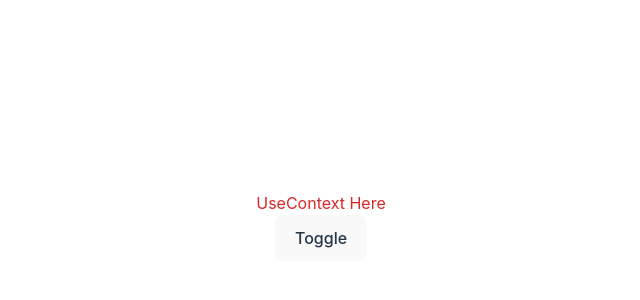
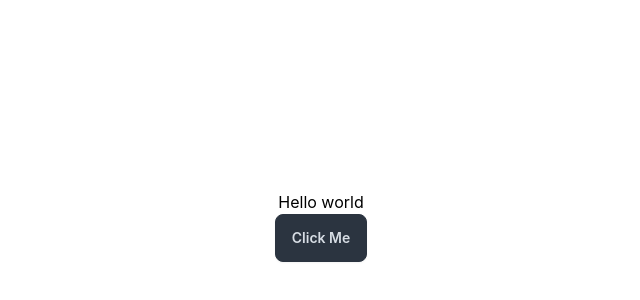
Before and after one commit to shafik720/Revising-React-for-Making-Fundamental-Knowledge-Strong, a React (Vite) app in the folder Programming Hero Level 2/Works/Module-2/: page / in a window 1280 px wide. Shown: the part 174-474 px from the top of the page, without its empty margins (319-959 px from the left). Built offline with nearby package versions, Linux system fonts and the light colour scheme.

Commit message:
practicing usecontext

```diff
--- /dev/null
+++ b/Programming Hero Level 2/Works/Module-2/src/ApplyContext3.tsx
@@ -0,0 +1,15 @@
+import { useContext } from "react";
+import { themeProvider } from "./useContextExample3";
+
+
+const ApplyContext3 = () => {
+    const {dark, setDark} = useContext(themeProvider)
+    return (
+        <div>
+            <h2 className={`${dark ? 'bg-black text-white' : 'bg-white text-black'}`}>Hello world</h2>
+            <button onClick={()=>setDark(!dark)} className="btn btn-neutral">Click Me</button>
+        </div>
+    )
+}
+
+export default ApplyContext3 ;
--- a/Programming Hero Level 2/Works/Module-2/src/main.tsx
+++ b/Programming Hero Level 2/Works/Module-2/src/main.tsx
@@ -11,10 +11,12 @@ import UseReducerWithPayload2 from "./useReducerWithPayload2.tsx";
 import UseReducerWithPayload3 from "./useReducerWithPayload3.tsx";
 import UseContextExample2 from "./useContextExample2.tsx";
 import ApplyContext2 from "./ApplyContext2.tsx";
+import UseContext3 from "./useContextExample3.tsx";
+import ApplyContext3 from "./ApplyContext3.tsx";
 
 
 ReactDOM.createRoot(document.getElementById("root")!).render(
-  <UseContextExample2>
+  <UseContext3>
     <React.StrictMode>
       <div className="text-center w-screen ">
         {/* <App />  */}
@@ -28,8 +30,9 @@ ReactDOM.createRoot(document.getElementById("root")!).render(
         {/* <Test /> */}
         {/* <UseReducerWithPayload2 /> */}
         {/* <UseReducerWithPayload3 />  */}
-        <ApplyContext2 />
+        {/* <ApplyContext2 />  */}
+        <ApplyContext3 />
       </div>
     </React.StrictMode>
-  </UseContextExample2>
+  </UseContext3>
 );
--- /dev/null
+++ b/Programming Hero Level 2/Works/Module-2/src/useContextExample3.tsx
@@ -0,0 +1,29 @@
+import { Dispatch, ReactNode, SetStateAction, createContext, useState } from "react";
+
+
+// --- type declaration
+type TChildren = {
+    children : ReactNode
+}
+// --- type declaration
+type TThemeValue = {
+    dark : boolean ;
+    setDark : Dispatch<SetStateAction<boolean>>
+}
+
+export const themeProvider = createContext<TThemeValue | undefined>(undefined) ;
+
+
+const UseContext3 = ({children} : TChildren) => {
+    const [dark, setDark] = useState(false) ;
+    const values : TThemeValue = {
+        dark,
+        setDark
+    }
+
+    return (
+        <themeProvider.Provider value={values} >{children}</themeProvider.Provider>
+    )
+}
+
+export default UseContext3 ;
```
